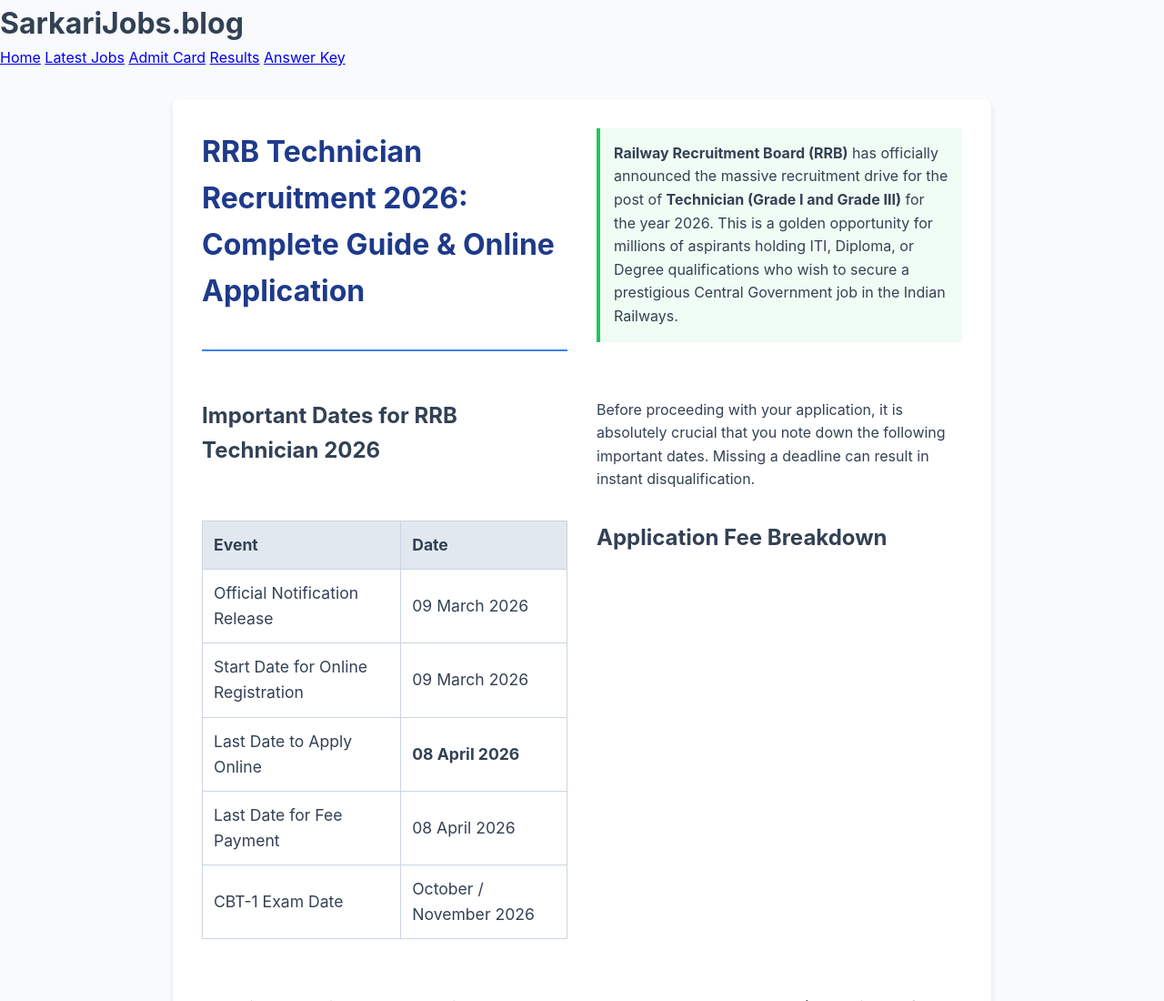
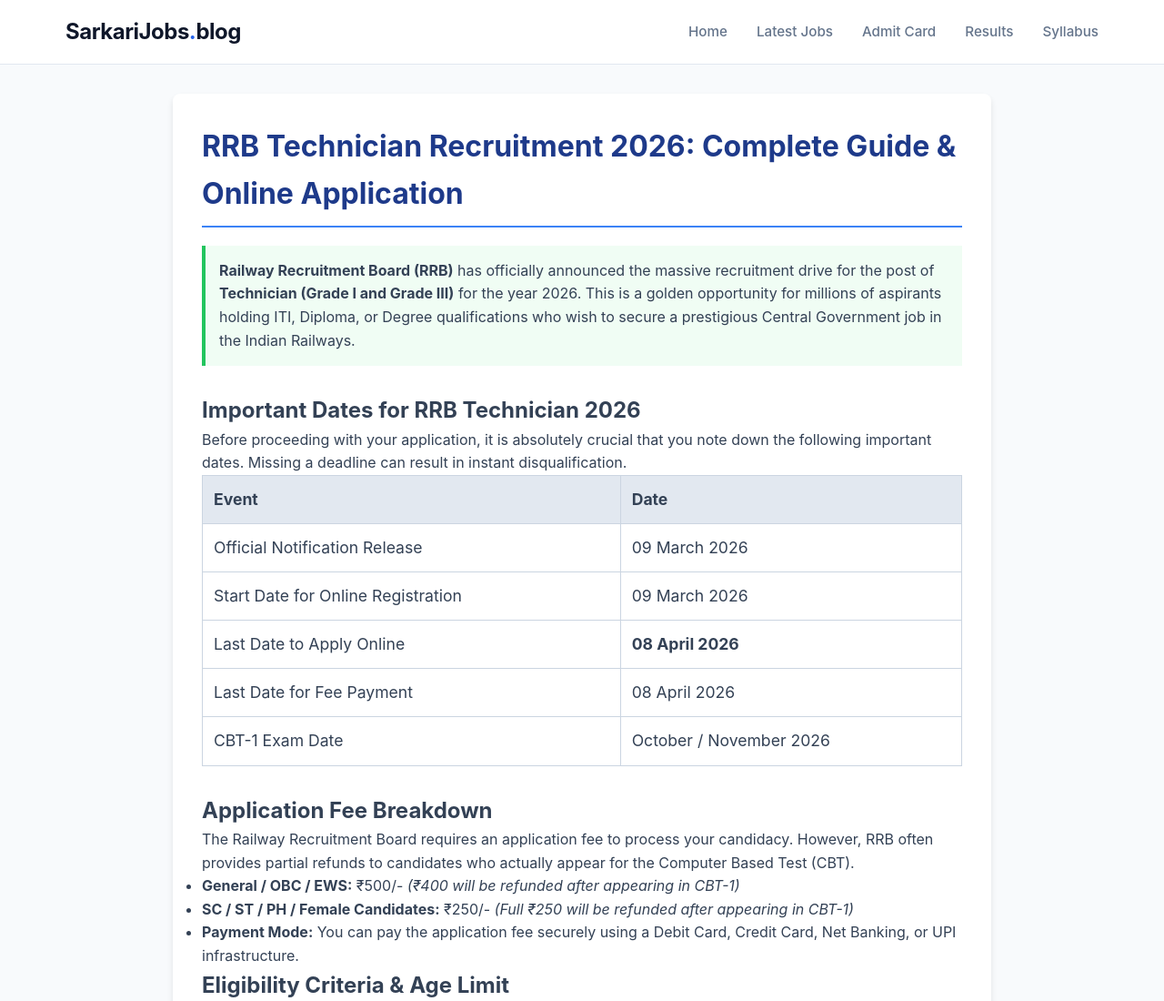
Before and after one commit to sakshya1420-star/sarkarijobs-blog, a website: page jobs/rrb-technician-2026.html in a window 1280 px wide. Shown: the top 1100 px of the page at 91% size. Drawn offline with Linux system fonts and the light colour scheme.

Commit message:
Fixed blog page layout from breaking into two columns and updated navbar

```diff
--- a/jobs/rrb-technician-2026.html
+++ b/jobs/rrb-technician-2026.html
@@ -7,18 +7,23 @@
     <link rel="stylesheet" href="../style.css">
 </head>
 <body>
-    <header class="dj-header">
-        <h1>SarkariJobs.blog</h1>
-        <nav>
-            <a href="/">Home</a>
-            <a href="#">Latest Jobs</a>
-            <a href="#">Admit Card</a>
-            <a href="#">Results</a>
-            <a href="#">Answer Key</a>
-        </nav>
-    </header>
+    <!-- Navbar -->
+    <nav class="navbar">
+        <div class="nav-container">
+            <a href="/" class="logo">
+                <span class="logo-text">SarkariJobs<span class="dot">.</span>blog</span>
+            </a>
+            <ul class="nav-links">
+                <li><a href="/">Home</a></li>
+                <li><a href="/latest-jobs.html">Latest Jobs</a></li>
+                <li><a href="#">Admit Card</a></li>
+                <li><a href="#">Results</a></li>
+                <li><a href="#">Syllabus</a></li>
+            </ul>
+        </div>
+    </nav>
 
-    <main class="main-container" style="max-width: 900px; margin: 2rem auto; padding: 2rem; background: #fff; border-radius: 8px; box-shadow: 0 4px 6px rgba(0,0,0,0.1);">
+    <main class="blog-container" style="max-width: 900px; margin: 2rem auto; padding: 2rem; background: #fff; border-radius: 8px; box-shadow: 0 4px 6px rgba(0,0,0,0.1); display: block;">
 
         <h1 style="color: #1e3a8a; border-bottom: 2px solid #3b82f6; padding-bottom: 10px; margin-bottom: 20px;">RRB Technician Recruitment 2026: Complete Guide & Online Application</h1>
 
```
Also changed, not shown: jobs/upsssc-cane-supervisor-2026.html (+16 -11 lines).
